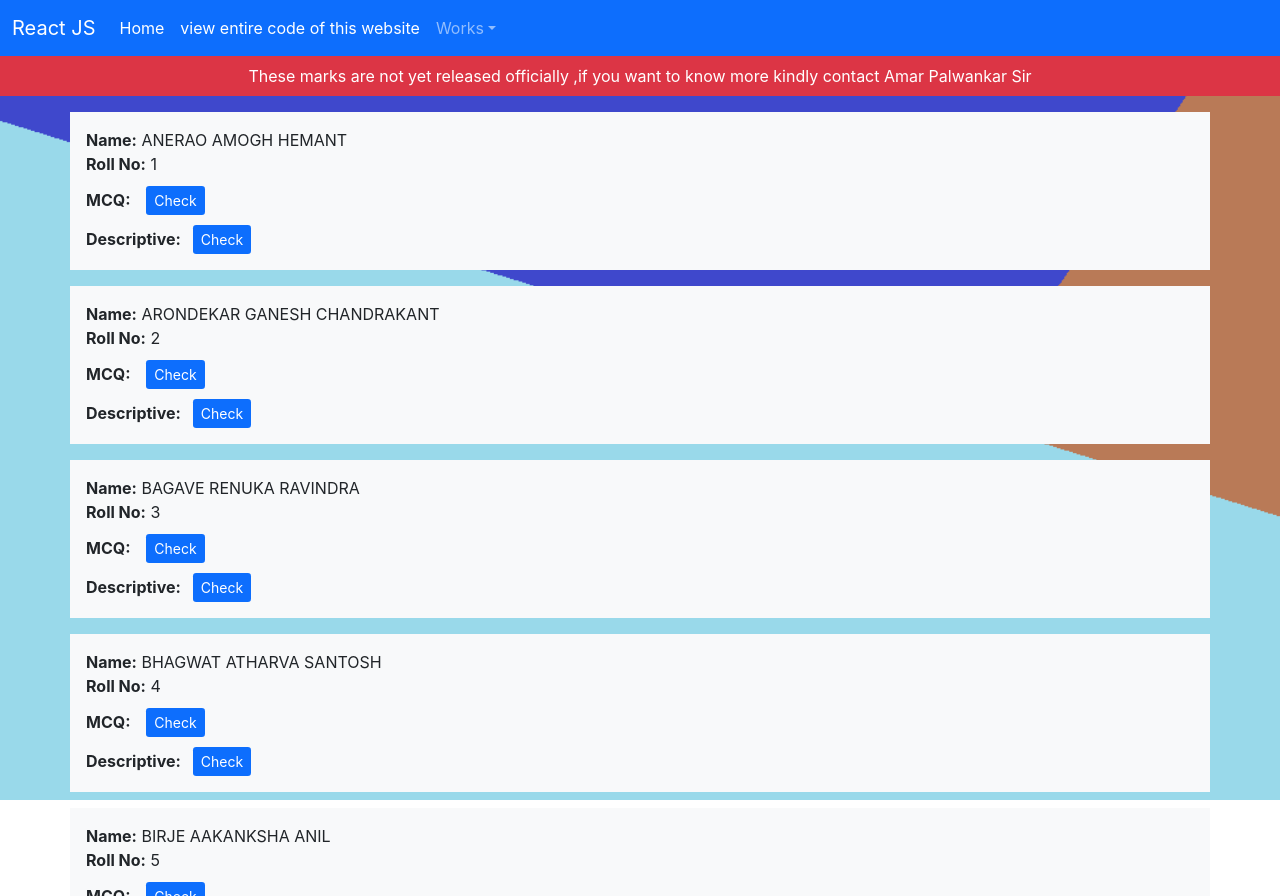
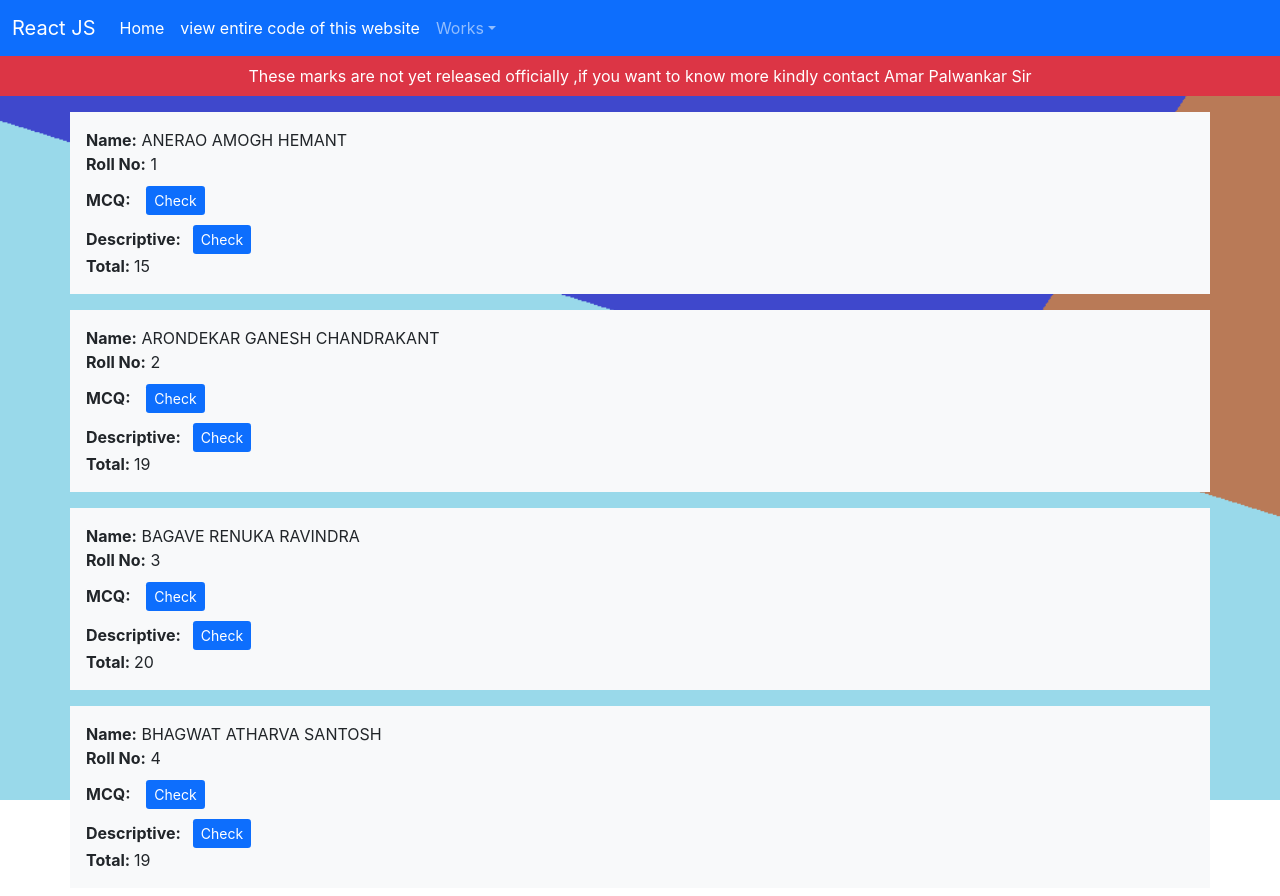
Before and after one commit to armannakhwa/React-JS-Practice, a React (Create React App) app: page /Result in a window 1280 px wide. Built offline with nearby package versions, Linux system fonts and the light colour scheme.

Commit message:
Update Result.js

```diff
--- a/src/Comp/Result.js
+++ b/src/Comp/Result.js
@@ -116,6 +116,7 @@ function showdes(des) {
 
                             <b>MCQ: </b><button className="btn-primary btn-sm" onClick={() => showmcq(d.mcq)}>Check</button> <br />
                             <b>Descriptive:</b><button className="btn-primary btn-sm" onClick={() => showdes(d.nmcq)}>Check</button><br />
+                            <b>Total: </b>{parseInt(d.mcq)+parseInt(d.nmcq)}<br/>
                         </div>
                     );
                 })}
```
